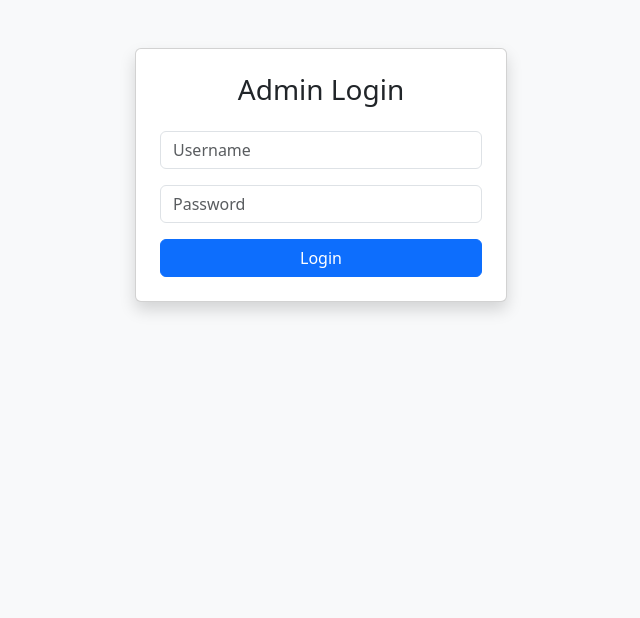
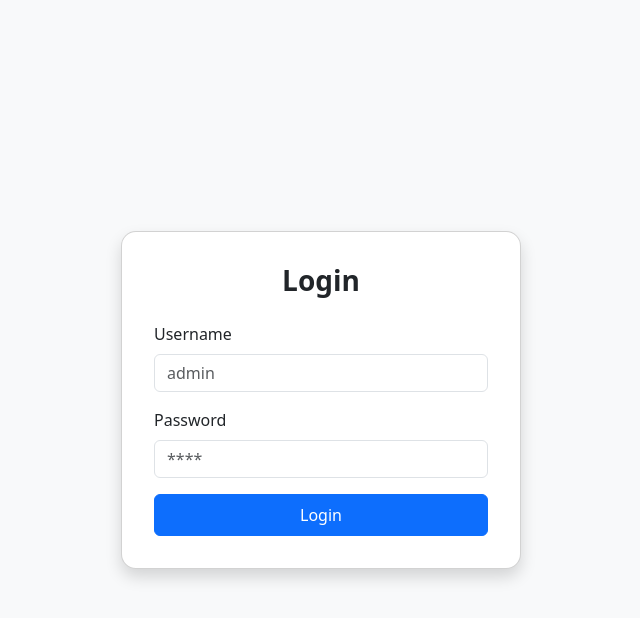
Before and after one commit to boaliahs/Nine2026, a plain HTML site: page login.html in a window 1280 px wide. Shown: the whole page, without its empty margins (319-959 px from the left). Drawn offline with nearby package versions, Linux system fonts and the light colour scheme.

Commit message:
Update login.html

```diff
--- a/login.html
+++ b/login.html
@@ -1,20 +1,30 @@
 <!DOCTYPE html>
-<html>
+<html lang="en">
 <head>
-  <title>Login</title>
-  <link href="https://cdn.jsdelivr.net/npm/bootstrap@5.3.2/dist/css/bootstrap.min.css" rel="stylesheet">
+    <meta charset="UTF-8">
+    <meta name="viewport" content="width=device-width, initial-scale=1.0">
+    <title>Login - Student Dashboard</title>
+    <link href="https://cdn.jsdelivr.net/npm/bootstrap@5.3.2/dist/css/bootstrap.min.css" rel="stylesheet">
+    <style>
+        body { background: #f8f9fa; height: 100vh; display: flex; align-items: center; justify-content: center; }
+        .login-card { width: 100%; max-width: 400px; padding: 2rem; border-radius: 15px; }
+    </style>
 </head>
-<body class="bg-light">
+<body>
 
-<div class="container mt-5">
-  <div class="card p-4 col-md-4 mx-auto shadow">
-    <h3 class="text-center">Admin Login</h3>
-
-    <input type="text" id="username" class="form-control mt-3" placeholder="Username">
-    <input type="password" id="password" class="form-control mt-3" placeholder="Password">
-
-    <button class="btn btn-primary w-100 mt-3" onclick="login()">Login</button>
-  </div>
+<div class="card shadow login-card">
+    <h3 class="text-center mb-4 fw-bold">Login</h3>
+    <form id="loginForm">
+        <div class="mb-3">
+            <label class="form-label">Username</label>
+            <input type="text" id="username" class="form-control" placeholder="admin" required>
+        </div>
+        <div class="mb-3">
+            <label class="form-label">Password</label>
+            <input type="password" id="password" class="form-control" placeholder="****" required>
+        </div>
+        <button type="submit" id="loginBtn" class="btn btn-primary w-100 py-2">Login</button>
+    </form>
 </div>
 
 <script src="app.js"></script>
```
